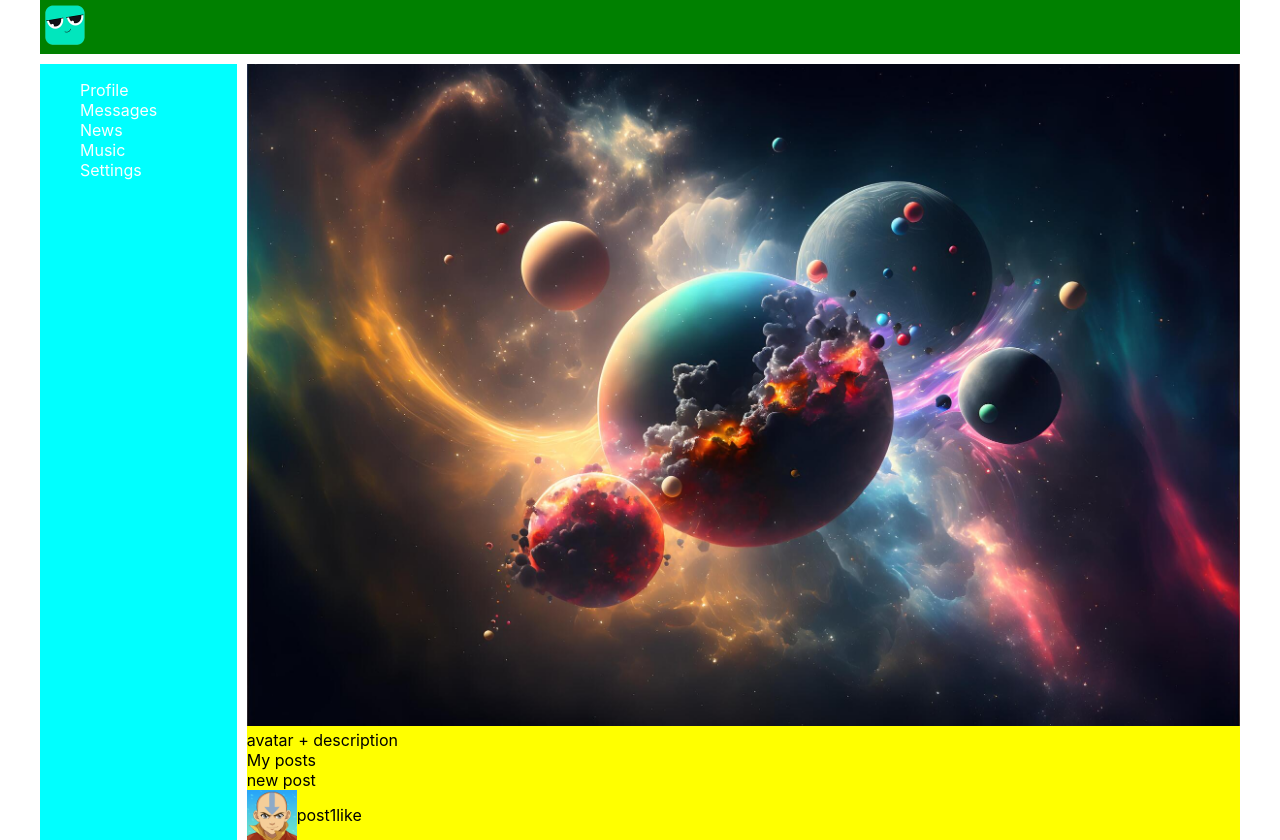
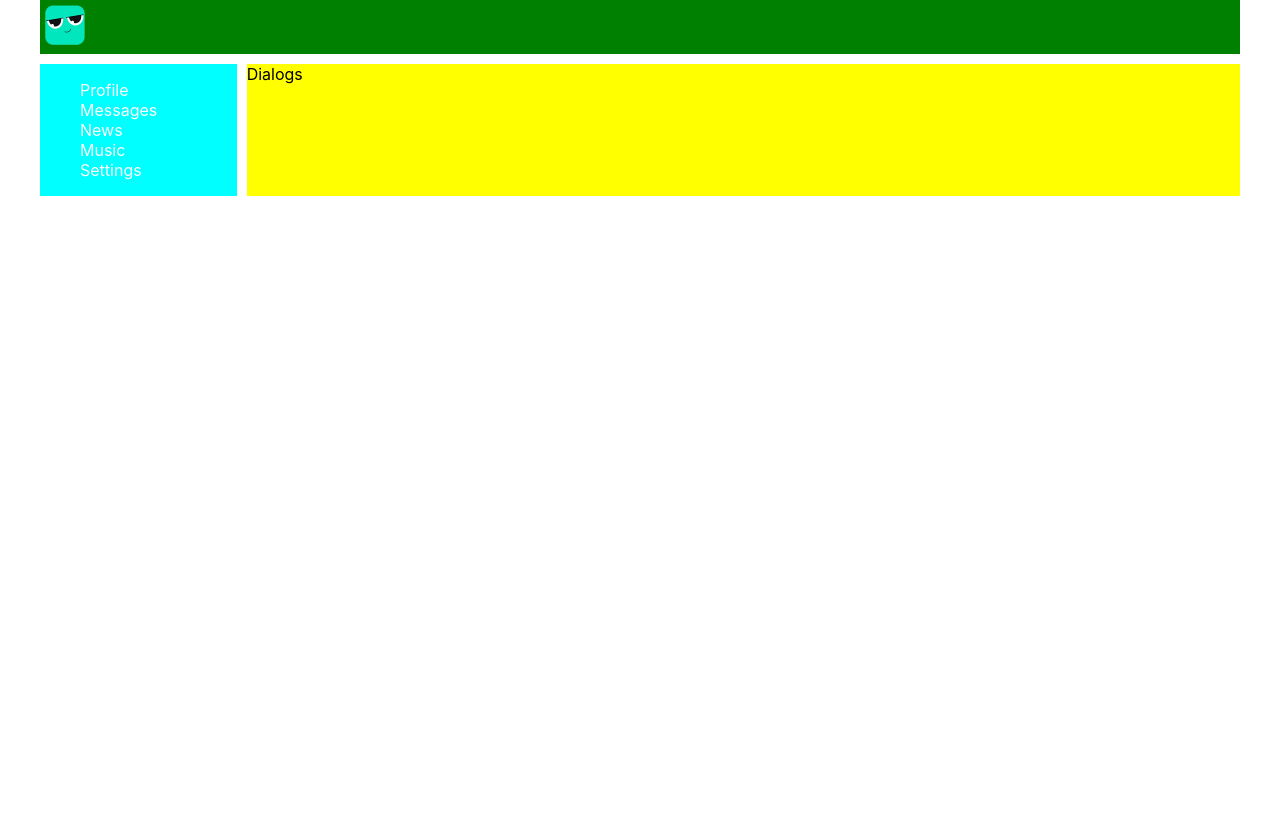
Before and after one commit to naumovn808/pet-react, a React (Create React App) app: page / in a window 1280 px wide. After the commit the page ends 800 px from the top, so only its background shows below. Built offline with nearby package versions, Linux system fonts and the light colour scheme.

Commit message:
feat: add component Dialogs

```diff
--- a/package.json
+++ b/package.json
@@ -8,7 +8,6 @@
     "@testing-library/user-event": "^13.5.0",
     "react": "^18.2.0",
     "react-dom": "^18.2.0",
-    "react-scripts": "5.0.1",
     "web-vitals": "^2.1.4"
   },
   "scripts": {
@@ -34,5 +33,8 @@
       "last 1 firefox version",
       "last 1 safari version"
     ]
+  },
+  "devDependencies": {
+    "react-scripts": "^5.0.1"
   }
 }
--- a/src/App.css
+++ b/src/App.css
@@ -9,3 +9,8 @@
 width: 100%;
 margin: 0 auto;
 }
+
+.app-wrapper-content {
+    grid-area: main;
+    background-color: yellow;
+}
--- a/src/App.js
+++ b/src/App.js
@@ -3,17 +3,24 @@
 import Header from './components/Header/Header';
 import Navbar from './components/Navbar/Navbar';
 import Profile from './components/Profile/Profile';
-
+import Dialogs from './components/Dialogs/Dialogs';
 
 export default function App() {
   return (
 
     <div className='app-wrapper'>
+
       <Header />
 
       <Navbar />
 
-      <Profile />
+      <div className='app-wrapper-content'>
+
+        <Dialogs />
+
+      </div>
+
+      {/* <Profile /> */}
 
     </div>
   );
--- /dev/null
+++ b/src/components/Dialogs/Dialogs.js
@@ -0,0 +1,12 @@
+import React from "react";
+import classes from './Dialogs.module.css';
+
+const Dialogs = (props) => {
+    return (
+        <div>
+            Dialogs
+        </div>
+    )
+}
+
+export default Dialogs;
```
Also changed, not shown: src/components/Dialogs/Dialogs.module.css (added), 2 other files (tests, documents, lock files or other folders).
